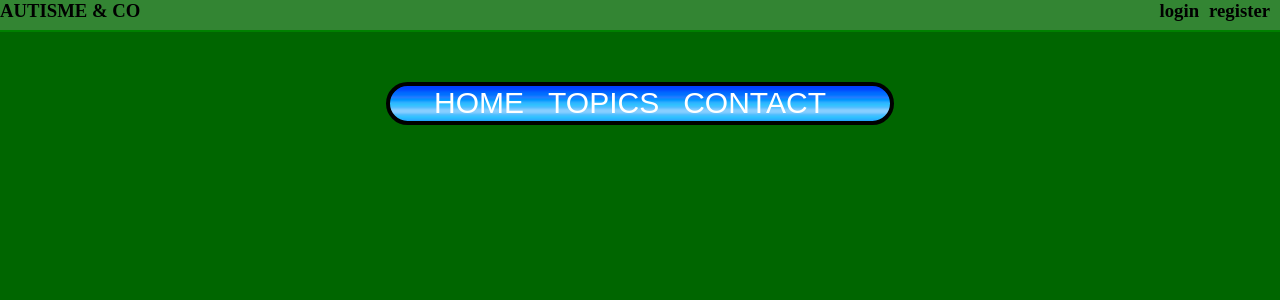
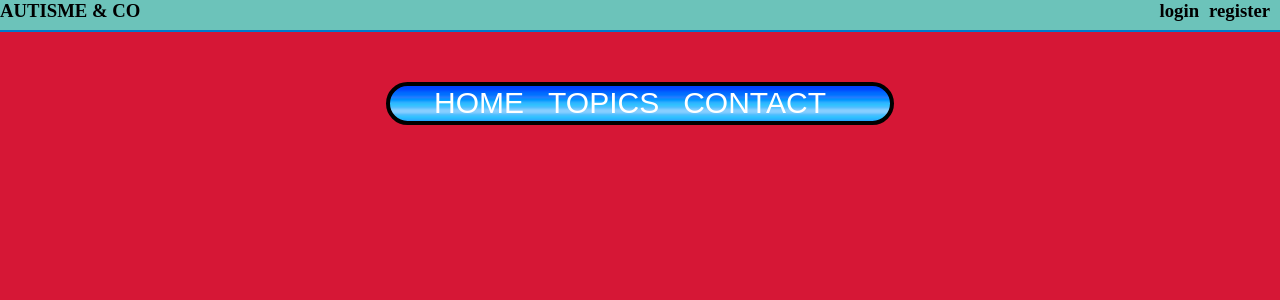
Before and after one commit to TsukiyomiSachiko/Forum-Anime, a PHP site: page / in a window 1280 px wide. Shown: the top 300 px of the page. Run offline with PHP 8.4, Linux system fonts and the light colour scheme.

Commit message:
basis bullpoop
color

```diff
--- a/style.css
+++ b/style.css
@@ -4,14 +4,14 @@
 }
 
 body {
-	background-color: #006600;
+	background-color: #D61736;
 }
 
 header {
 	width: 100%;
 	height: 30px;
-	background-color: #338533;
-	border-bottom: 2px solid green;
+	background-color: #6CC3BA;
+	border-bottom: 2px solid #007ACC;
 }
 
 header h3 {
```
